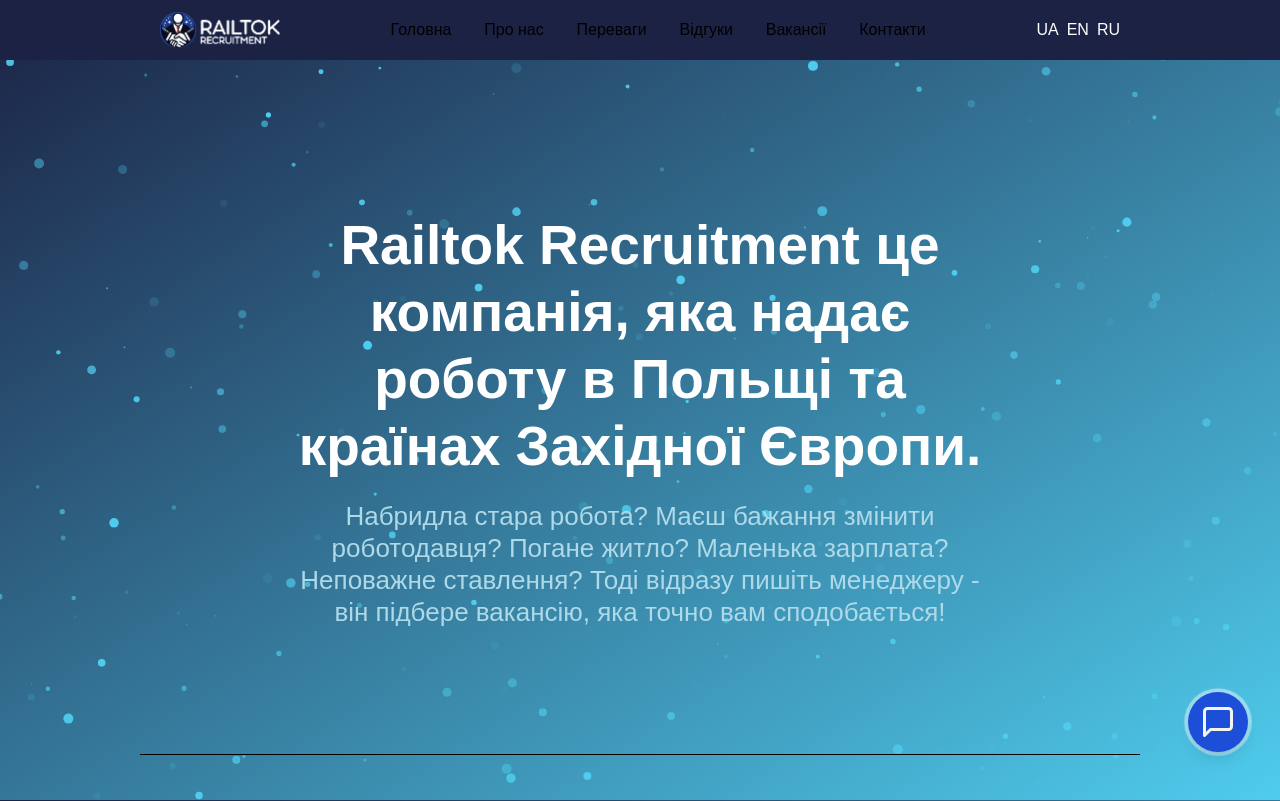
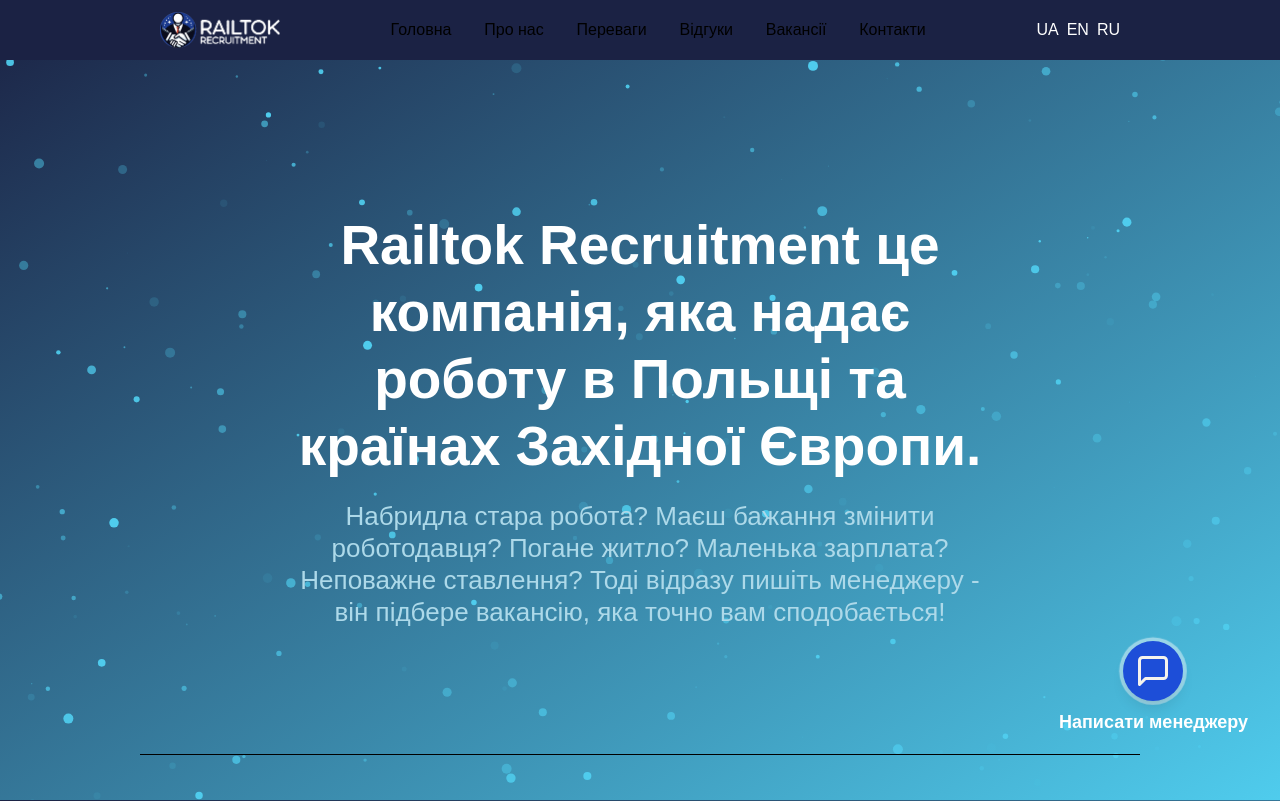
Before and after one commit to Towikk01/railtok, a Next.js app: page / in a window 1280 px wide. Shown: the top 801 px of the page. Built offline with nearby package versions, Linux system fonts and the light colour scheme; a web font is replaced by a local one.

Commit message:
fixed 23

```diff
--- a/src/app/components/button/Button.jsx
+++ b/src/app/components/button/Button.jsx
@@ -32,30 +32,34 @@ export const Modal = ({ onClose, children }) => {
 };
 
 const Button = ({ onClick }) => {
+	const { language } = useLanguage();
+	const currentTranslations = translations[language];
 	return (
-		<div className="contact-btn-wrapper relative z-50 flex items-center justify-center">
+		<div className="contact-btn-wrapper relative z-50 flex gap-2 flex-col items-center justify-center">
+			<div className="relative flex items-center justify-center">
 				<span className="wave-effect"></span>
 				<button
 					className="contact-btn text-[#f4f3ed] z-50 text-xl bg-blue-700 rounded-full p-3
 							   hover:scale-105 transition-all duration-300 shadow-lg flex items-center justify-center"
 					onClick={onClick}
 				>
-				<FiMessageSquare className="text-4xl"/>
+					<FiMessageSquare className="text-4xl" />
 				</button>
+			</div>
+			<span className="text-[18px] text-white font-semibold">{currentTranslations.button}</span>
 		</div>
 	);
 };
 
 const ButtonWithModal = () => {
-	const { language } = useLanguage();
-	const currentTranslations = translations[language];
+
 	const [isModalOpen, setModalOpen] = useState(false);
 
 	const openModal = () => setModalOpen(true);
 	const closeModal = () => setModalOpen(false);
 
 	return (
-		<div className="fixed bottom-12 right-8 z-50">
+		<div className="fixed bottom-16 right-8 z-50">
 			<Button onClick={openModal} />
 			{isModalOpen && <Modal onClose={closeModal}>
 				<button className="self-end" onClick={closeModal}>
--- a/src/app/globals.css
+++ b/src/app/globals.css
@@ -66,6 +66,10 @@ body {
 
 .wave-effect {
   position: absolute;
+  top: 0;
+  left: 0;
+  right: 0;
+  bottom: 0;
   width: 100%;
   height: 100%;
   border-radius: 50%;
```
Lines whose indentation alone changed are shown as unchanged.
